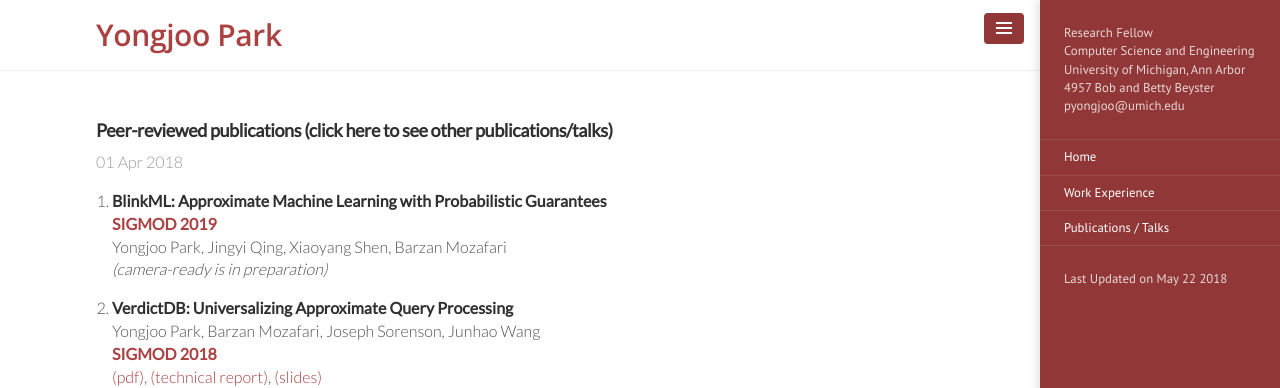
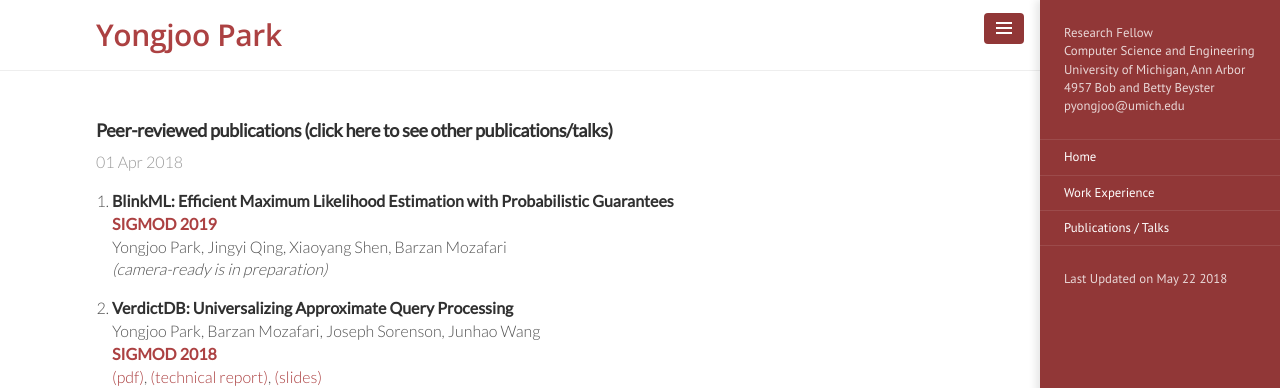
Before and after one commit to pyongjoo/pyongjoo.github.io, a Jekyll site: the page built from _texts/2018-04-01-publication.md, in a window 1280 px wide and 1208 px high. Shown: the top 388 px of the window. Built offline with Jekyll 4.4.1, drawn with Linux system fonts in a browser that asks for light colours.

Commit message:
Update 2018-04-01-publication.md

```diff
--- a/_texts/2018-04-01-publication.md
+++ b/_texts/2018-04-01-publication.md
@@ -4,7 +4,7 @@ title: Peer-reviewed publications (click here to see other publications/talks)
 href: "/publications"
 ---
 
-1. **BlinkML: Approximate Machine Learning with Probabilistic Guarantees**
+1. **BlinkML: Efficient Maximum Likelihood Estimation with Probabilistic Guarantees**
    **[SIGMOD 2019](http://sigmod2019.org/)**
    Yongjoo Park, Jingyi Qing, Xiaoyang Shen, Barzan Mozafari
    *(camera-ready is in preparation)*
```
